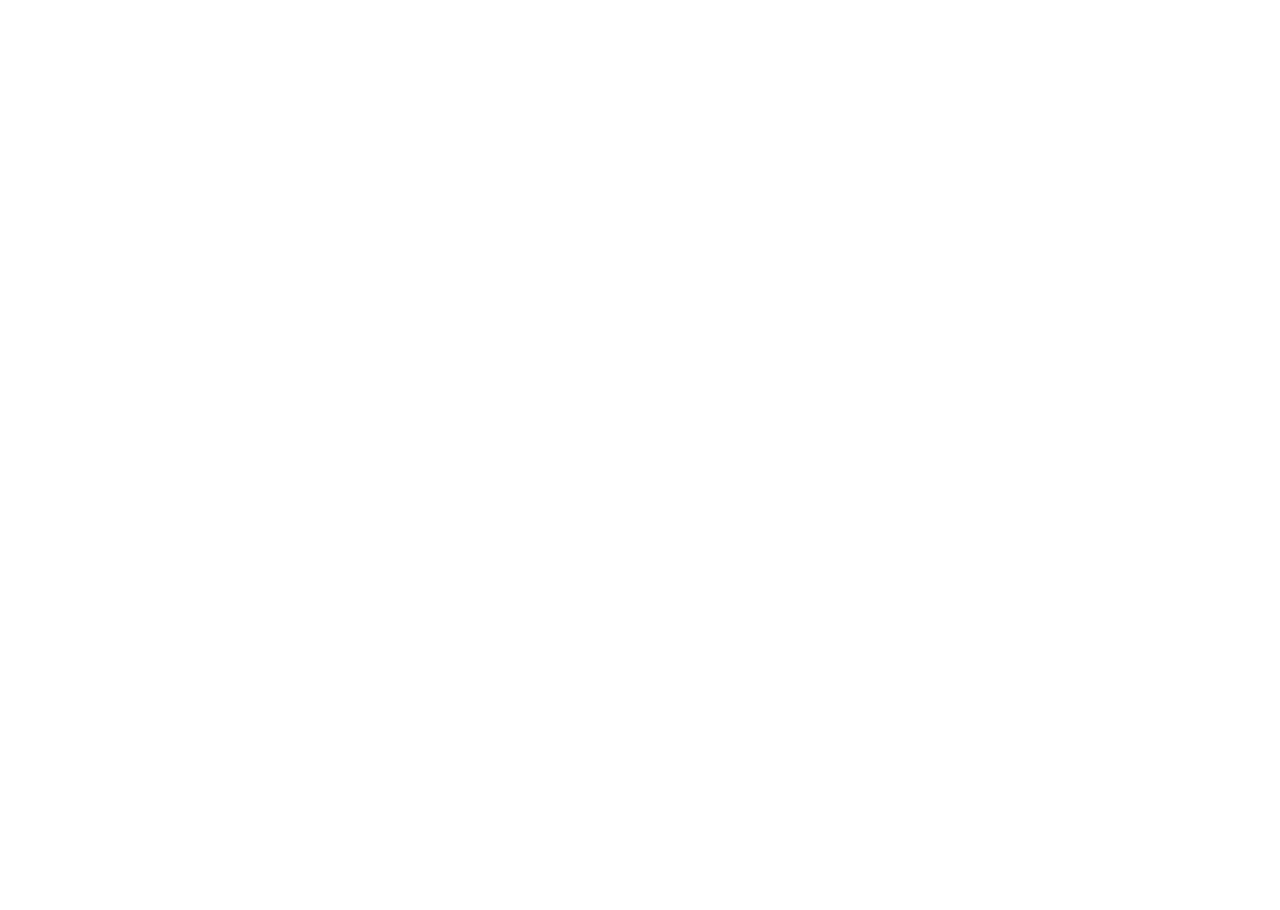
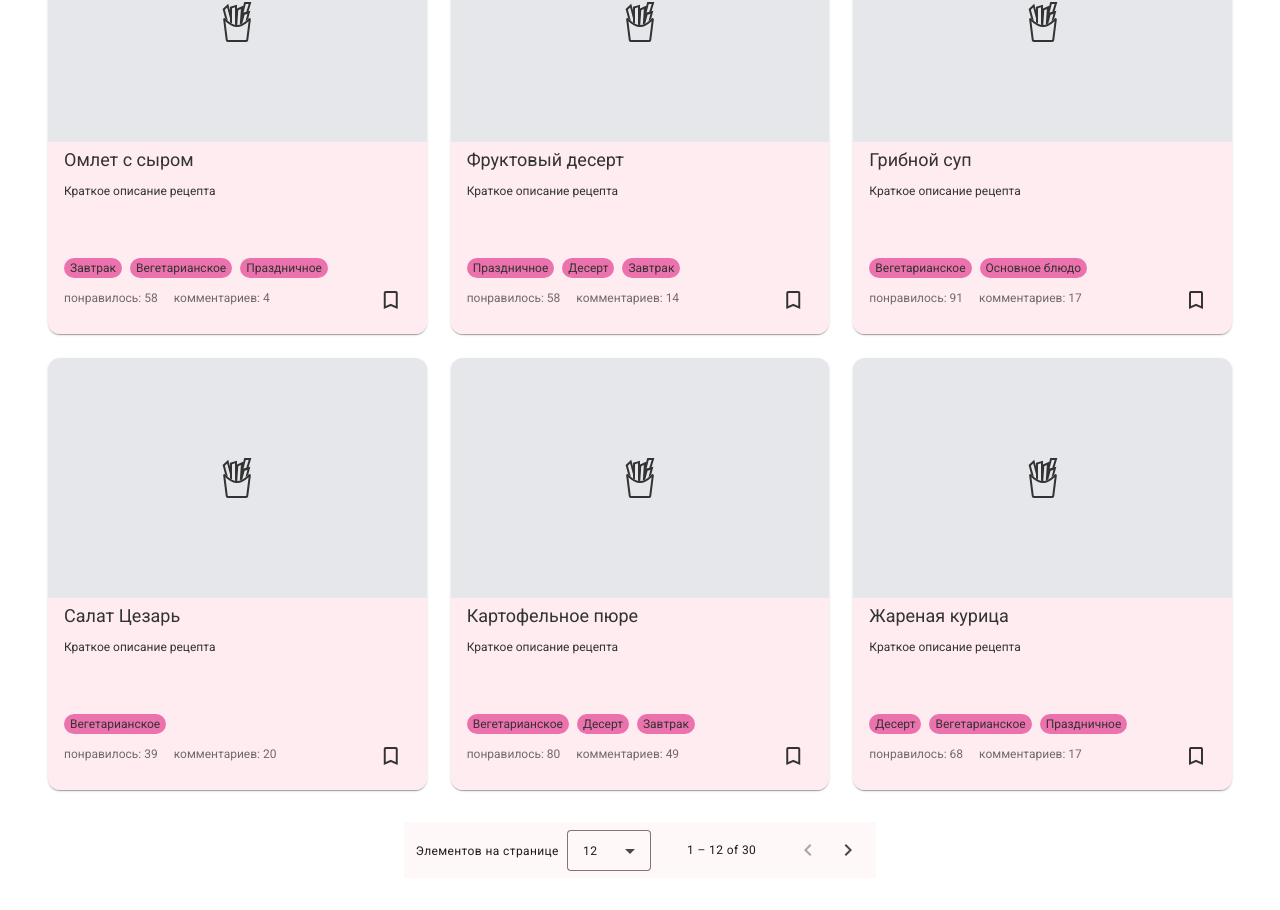
Before and after one commit to alexxatroshenko/recipe-manager, an Angular app in the folder recipeManager.Web/ClientApp/: page / in a window 1280 px wide. Shown: the part 1390-2300 px from the top of the page. Before the commit the page ends 800 px from the top, so only its background shows below. Built offline with nearby package versions, Linux system fonts and the light colour scheme.

Commit message:
Реализован компонент списка рецептов без api

```diff
--- a/recipeManager.Web/ClientApp/src/app/components/recipes/recipes.component.html
+++ b/recipeManager.Web/ClientApp/src/app/components/recipes/recipes.component.html
@@ -1,2 +1,75 @@
 <app-about></app-about>
-<p>recipes works!</p>
+
+<div class="container mx-auto px-4 py-8">
+  <div class="grid grid-cols-1 sm:grid-cols-2 lg:grid-cols-3 gap-6 mb-8">
+    <mat-card
+      *ngFor="let recipe of paginatedRecipes"
+      class="overflow-hidden"
+    >
+      <!-- Recipe Image with Icon -->
+      <div class="relative h-60 bg-gray-200 flex items-center justify-center">
+        <svg xmlns="http://www.w3.org/2000/svg" width="48" height="48" viewBox="0 0 48 48">
+          <g fill="currentColor" fill-rule="evenodd" clip-rule="evenodd">
+            <path
+              d="m31.228 4l-1.21 4.64l.068-1.01L24 10.541V6.648L17 8.79v3.62l-1.77-6.603l-5.602 5.237l2.44 9.103c.115.06.223.137.317.228c.83.803 1.629 1.532 2.4 2.189l-2.914-10.879l2.29-2.14l2.84 10.587v4.161c.683.482 1.348.9 2 1.25V10.27l3-.917V26.72c.759.178 1.51.259 2.261.241l1.006-14.81l2.59-1.24l-1.061 15.624a12.88 12.88 0 0 0 2.467-1.082l2.327-8.687l2.84-.852l-1.96 7.312a43.481 43.481 0 0 0 2.724-2.435l2.147-8.014l-1.767.452L38.345 4zm4.428 2l-2.342 7.808l-2.762.706L32.772 6z" />
+            <path
+              d="M35.589 23.169c-3.952 3.63-7.601 5.802-11.543 5.796c-3.944-.006-7.625-2.194-11.638-5.828L14.766 42h18.469zM11.469 20c-.78 0-1.383.684-1.287 1.458l2.6 20.79A2 2 0 0 0 14.765 44h18.469a2 2 0 0 0 1.984-1.752l2.6-20.795a1.293 1.293 0 0 0-2.204-1.071c-8.94 8.796-14.159 8.76-23.23-.007A1.327 1.327 0 0 0 11.47 20" />
+          </g>
+        </svg>
+      </div>
+
+      <mat-card-content>
+        <h2 class="text-lg mb-1 mt-1 truncate">{{ recipe.title }}</h2>
+
+        <div class="overflow-hidden h-20">
+            <span
+              class=" text-xs"
+            >
+            {{ recipe.description }}
+          </span>
+        </div>
+
+        <div class="flex flex-wrap gap-2">
+          @for (tag of recipe.tags ; track $index) {
+            <div
+              class="py-0.5 px-1.5 text-xs rounded-full bg-primary-bg"
+            >
+            {{ tag }}
+          </div>
+          }
+        </div>
+
+        <div class="flex justify-between items-center">
+          <div class="flex space-x-4">
+            <span class="text-xs text-text/70">понравилось: {{ recipe.likes }}</span>
+            <span class="text-xs text-text/70">комментариев: {{recipe.comments}}</span>
+          </div>
+
+          <button
+            mat-icon-button
+            (click)="toggleSave(recipe)"
+            aria-label="Сохранить в избранное"
+          >
+            @if(recipe.isSaved){
+              <span class="material-icons hover:text-primary">bookmark</span>
+            }
+            @else{
+              <span class="material-icons hover:text-primary">bookmark_border</span>
+            }
+          </button>
+        </div>
+      </mat-card-content>
+    </mat-card>
+  </div>
+
+  <!-- Pagination -->
+  <div class="flex justify-center mt-8">
+    <mat-paginator
+      [length]="totalRecipes"
+      [pageSize]="pageSize"
+      [pageSizeOptions]="[12, 24, 36]"
+      (page)="onPageChange($event)"
+      aria-label="Выбор страницы рецептов">
+    </mat-paginator>
+  </div>
+</div>
--- a/recipeManager.Web/ClientApp/src/app/components/recipes/recipes.component.scss
+++ b/recipeManager.Web/ClientApp/src/app/components/recipes/recipes.component.scss
@@ -0,0 +1,12 @@
+.recipe-card {
+
+  &:hover {
+    transform: translateY(-5px);
+  }
+}
+
+// Custom styles for paginator
+mat-paginator {
+  background: transparent;
+  box-shadow: none;
+}
--- a/recipeManager.Web/ClientApp/src/app/components/recipes/recipes.component.ts
+++ b/recipeManager.Web/ClientApp/src/app/components/recipes/recipes.component.ts
@@ -1,12 +1,118 @@
-import { Component } from '@angular/core';
+import {Component, OnInit, Inject, ViewEncapsulation} from '@angular/core';
 import { AboutComponent } from "../about/about.component";
+import { CommonModule } from '@angular/common';
+import { MatCardModule } from '@angular/material/card';
+import { MatButtonModule } from '@angular/material/button';
+import { MatIconModule } from '@angular/material/icon';
+import { MatDialog, MatDialogModule, MAT_DIALOG_DATA, MatDialogRef } from '@angular/material/dialog';
+import { MatPaginatorModule,MatPaginatorIntl, PageEvent } from '@angular/material/paginator';
+
+interface Recipe {
+  id: number;
+  title: string;
+  description: string;
+  tags: string[];
+  likes: number;
+  comments: number;
+  isLiked: boolean;
+  isSaved: boolean;
+}
+
+interface Comment {
+  id: number;
+  author: string;
+  text: string;
+  date: string;
+}
+
+interface RecipeDetail {
+  id: number;
+  title: string;
+  description: string;
+  ingredients: string[];
+  instructions: string[];
+  comments: Comment[];
+}
 
 @Component({
   selector: 'app-recipes',
-  imports: [AboutComponent],
+  standalone: true,
+  imports: [
+    CommonModule,
+    MatCardModule,
+    MatButtonModule,
+    MatIconModule,
+    MatDialogModule,
+    MatPaginatorModule,
+    AboutComponent
+  ],
   templateUrl: './recipes.component.html',
-  styleUrl: './recipes.component.scss'
+  styleUrl: './recipes.component.scss',
+  encapsulation: ViewEncapsulation.None
 })
-export class RecipesComponent {
+export class RecipesComponent implements OnInit {
+  recipes: Recipe[] = [];
+  paginatedRecipes: Recipe[] = [];
+  pageSize = 12;
+  currentPage = 0;
+  totalRecipes = 0;
+
+  constructor(private dialog: MatDialog,private paginator: MatPaginatorIntl) { }
+
+  ngOnInit(): void {
+    this.generateMockRecipes();
+    this.updatePaginatedRecipes();
+
+    this.paginator.itemsPerPageLabel = 'Элементов на странице';
+    this.paginator.nextPageLabel = 'Следующая  страница';
+    this.paginator.previousPageLabel = 'Предыдущая страница';
+
+  }
+
+  generateMockRecipes(): void {
+    const tags = ['Десерт', 'Основное блюдо', 'Завтрак', 'Вегетарианское', 'Быстрое', 'Праздничное'];
+    const recipeTitles = [
+      'Шоколадный торт', 'Овощной салат', 'Куриный суп', 'Борщ', 'Плов', 'Спагетти',
+      'Омлет с сыром', 'Фруктовый десерт', 'Грибной суп', 'Салат Цезарь', 'Картофельное пюре',
+      'Жареная курица', 'Рыба на пару', 'Свинина в соусе', 'Говядина по-строгановски',
+      'Морковный торт', 'Чизкейк', 'Маффины', 'Печенье', 'Пирог с яблоками', 'Кексы',
+      'Тирамису', 'Панкейки', 'Вафли', 'Круассаны', 'Сэндвич', 'Бургер', 'Пицца',
+      'Суши', 'Роллы'
+    ];
+
+    this.recipes = Array.from({ length: 30 }, (_, i) => {
+      const randomTags = tags.sort(() => 0.5 - Math.random()).slice(0, Math.floor(Math.random() * 3) + 1);
+      return {
+        id: i + 1,
+        title: recipeTitles[i],
+        tags: randomTags,
+        likes: Math.floor(Math.random() * 100),
+        comments: Math.floor(Math.random() * 50),
+        isLiked: false,
+        isSaved: false,
+        description: 'Краткое описание рецепта'
+      };
+    });
+    this.recipes[0].description = 'Откройте для себя мир кулинарии с YourRecipe - вашим личным помощником в создании и хранении рецептов. Просматривайте вдохновляющие рецепты, сохраняйте любимые блюда и создавайте свои кулинарные шедевры. Просто, удобно и вкусно!';
+    this.recipes[1].description = 'Откройте для себя мир кулинарии с YourRecipe - вашим личным помощником в создании и хранении рецептов.'
+    this.totalRecipes = this.recipes.length;
+  }
+
+  updatePaginatedRecipes(): void {
+    const startIndex = this.currentPage * this.pageSize;
+    this.paginatedRecipes = this.recipes.slice(startIndex, startIndex + this.pageSize);
+  }
+
+  onPageChange(event: PageEvent): void {
+    this.currentPage = event.pageIndex;
+    this.pageSize = event.pageSize;
+    this.updatePaginatedRecipes();
+  }
+
+  toggleSave(recipe: Recipe): void {
+    //if unauthorized - need to authorize, otherwise - add to favorites
+    recipe.isSaved = !recipe.isSaved;
+    // Empty method as requested
+  }
 
 }
```
